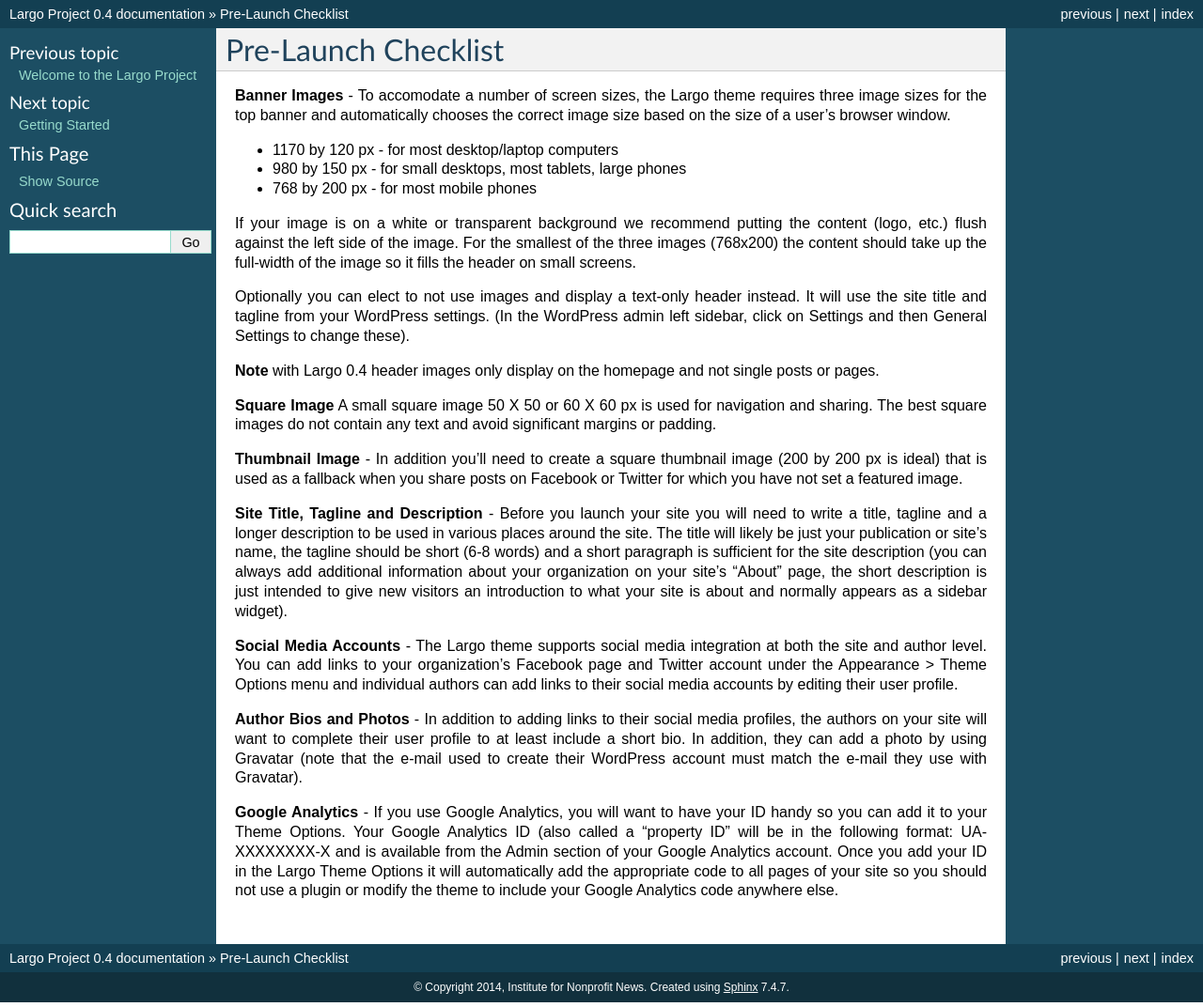
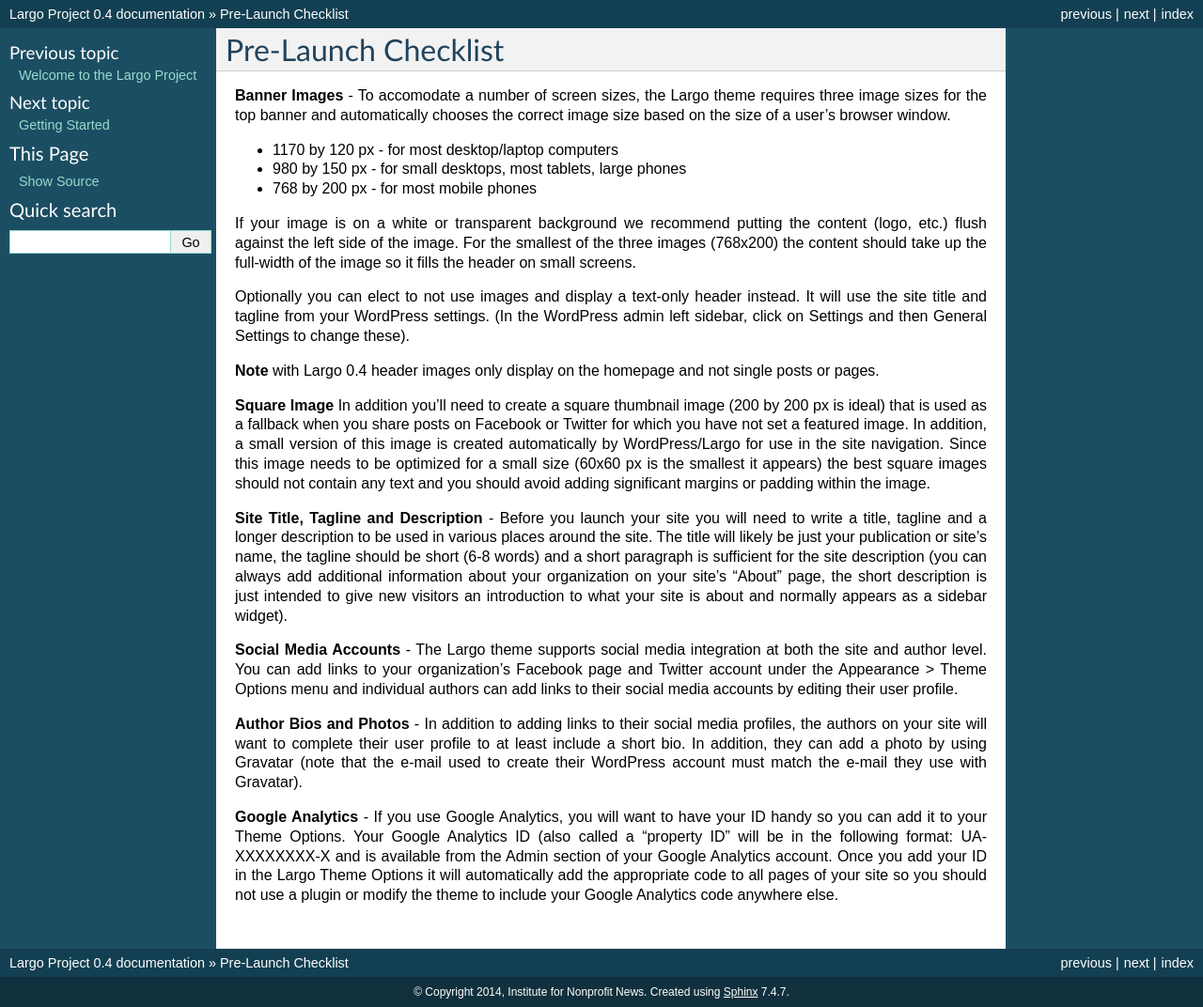
Before and after one commit to argoproject/Argo, a Sphinx documentation site: the page built from docs/users/prelaunchchecklist.rst, in a window 1280 px wide. Shown: the whole page at 94% size. Built offline with Sphinx 7.4.7, drawn with Linux system fonts in a browser that asks for light colours.

Commit message:
the square image used in the navigation is just a smaller crop of the same square image

```diff
--- a/docs/users/prelaunchchecklist.rst
+++ b/docs/users/prelaunchchecklist.rst
@@ -15,9 +15,7 @@
 
 **Note** with Largo 0.4 header images only display on the homepage and not single posts or pages.
 
-**Square Image** A small square image 50 X 50 or 60 X 60 px is used for navigation and sharing.  The best square images do not contain any text and avoid significant margins or padding.
-
-**Thumbnail Image** - In addition you'll need to create a square thumbnail image (200 by 200 px is ideal) that is used as a fallback when you share posts on Facebook or Twitter for which you have not set a featured image.
+**Square Image** In addition you'll need to create a square thumbnail image (200 by 200 px is ideal) that is used as a fallback when you share posts on Facebook or Twitter for which you have not set a featured image. In addition, a small version of this image is created automatically by WordPress/Largo for use in the site navigation. Since this image needs to be optimized for a small size (60x60 px is the smallest it appears) the best square images should not contain any text and you should avoid adding significant margins or padding within the image.
 
 **Site Title, Tagline and Description** - Before you launch your site you will need to write a title, tagline and a longer description to be used in various places around the site. The title will likely be just your publication or site's name, the tagline should be short (6-8 words) and a short paragraph is sufficient for the site description (you can always add additional information about your organization on your site's "About" page, the short description is just intended to give new visitors an introduction to what your site is about and normally appears as a sidebar widget).
 
```
